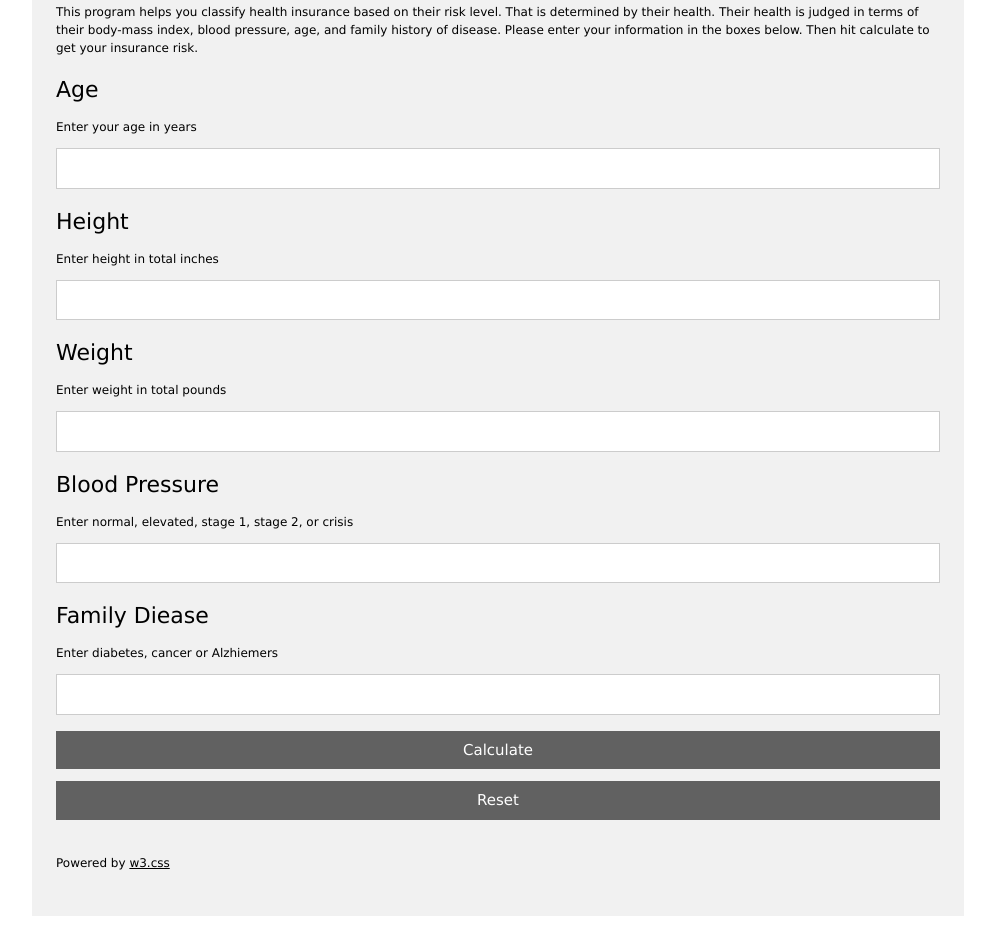
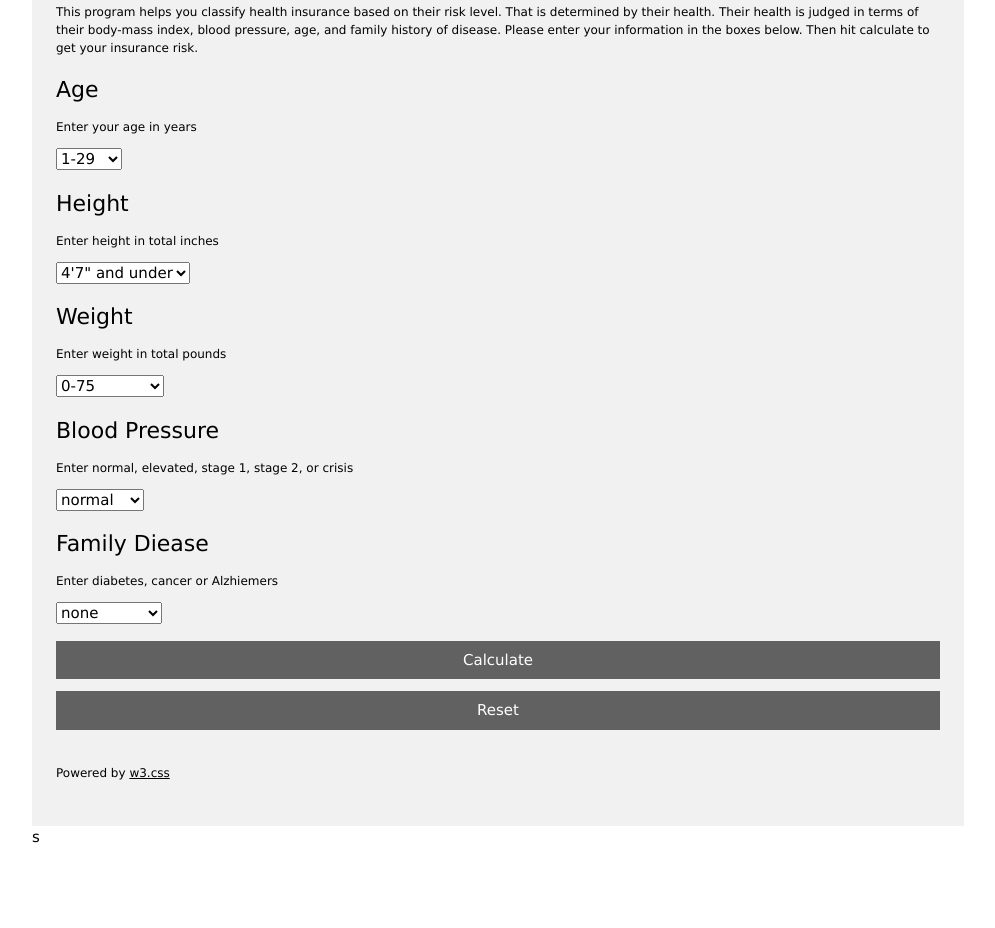
Before and after one commit to Izzy-Hasan/health-evaluator-node, a website: page index.html in a window 1280 px wide. Shown: the part 1120-2048 px from the top of the page, without its empty margins (142-1137 px from the left). After the commit the page ends 1981 px from the top, so only its background shows below. Drawn offline with nearby package versions, Linux system fonts and the light colour scheme.

Commit message:
drop down

```diff
--- a/index.html
+++ b/index.html
@@ -69,27 +69,57 @@ label {
       <div class="w3-section">
         <label>Age</label>
         <p> Enter your age in years</p>
-        <input class="w3-input w3-border" type="text" id="Message1">
+        <select onchange="calculate()" id="age">
+          <option>1-29</option>
+          <option>30-44</option>
+          <option>45-60</option>
+          <option>else</option>
+        </select>
       </div>
      <div class="w3-section">
         <label>Height</label>
         <p> Enter height in total inches </p>
-        <input class="w3-input w3-border" type="text" id="Message2">
+        <select onchange="calculate()" id="height">
+          <option>4'7" and under</option>
+          <option>4'8"-5'2"</option>
+          <option>5'3"-5'9"</option>
+          <option>5'10"-6'0"</option>
+          <option>6'.1" and up</option>
+        </select>
       </div>
       <label>Weight</label>
       <p> Enter weight in total pounds </p>
-      <input class="w3-input w3-border" type="text" id="Message3">
+      <select onchange="calculate()" id="weight">
+        <option>0-75</option>
+        <option>75-100</option>
+        <option>100-125</option>
+        <option>125-150</option>
+        <option>150-175</option>
+        <option>175-200</option>
+        <option>200 and up</option>
+      </select>
 
       <div class="w3-section">
         <label>Blood Pressure</label>
         <p> Enter normal, elevated, stage 1, stage 2, or crisis </p>
-        <input class="w3-input w3-border" id="Message4">
+        <select onchange="calculate()" id="blood">
+          <option>normal</option>
+          <option>elevated</option>
+          <option>stage 1</option>
+          <option>stage 2</option>
+          <option>crisis</option>
+        </select>
       </div>
       <div class="w3-section">
         <label>Family Diease</label>
         <p> Enter diabetes, cancer or Alzhiemers </p>
 
-        <input class="w3-input w3-border" id="Message5">
+        <select onchange="calculate()" id="family">
+          <option>none</option>
+          <option>diabetes</option>
+          <option>cancer</option>
+          <option>Alzhiemers</option>
+        </select>
       </div>
 
       <button type="submit" class="w3-button w3-block w3-dark-grey">Calculate</button>
@@ -101,8 +131,25 @@ label {
     <p>Powered by <a href="https://www.w3schools.com/w3css/default.asp" target="_blank" class="w3-hover-text-green">w3.css</a></p>
 
   </div>
-</form>
+</form>s
 </div>
+<script>
 
+	async function calculate() {
+		const age = document.getElementById("age").value
+		const height = document.getElementById("hieght").value
+    const weight = document.getElementById("weight").value
+    const blood = document.getElementById("blood").value
+    const family = document.getElementById("family").value
+
+		// Note the URL (fetch) string will look something like '/add-two-integers?x=2&y=1' when it is sent.
+		const fetchString = "/add-two-integers?x="+x+"&y="+y
+		const response = await fetch(fetchString)
+		const responseText = await response.text()
+		document.getElementById("sum").value = responseText
+	}
+
+
+</script>
 </body>
 </html>
```
Also changed, not shown: index.js (+0 -47 lines).
